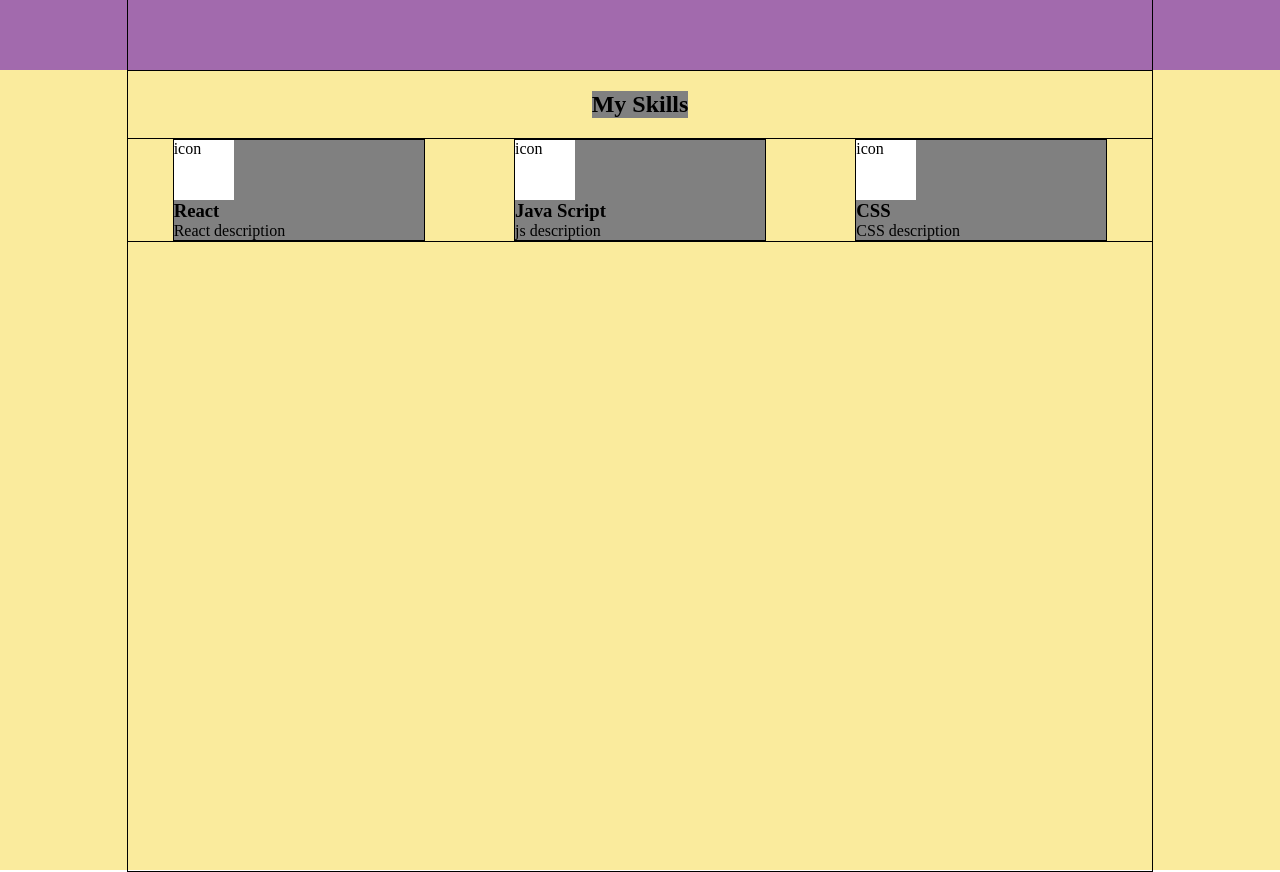
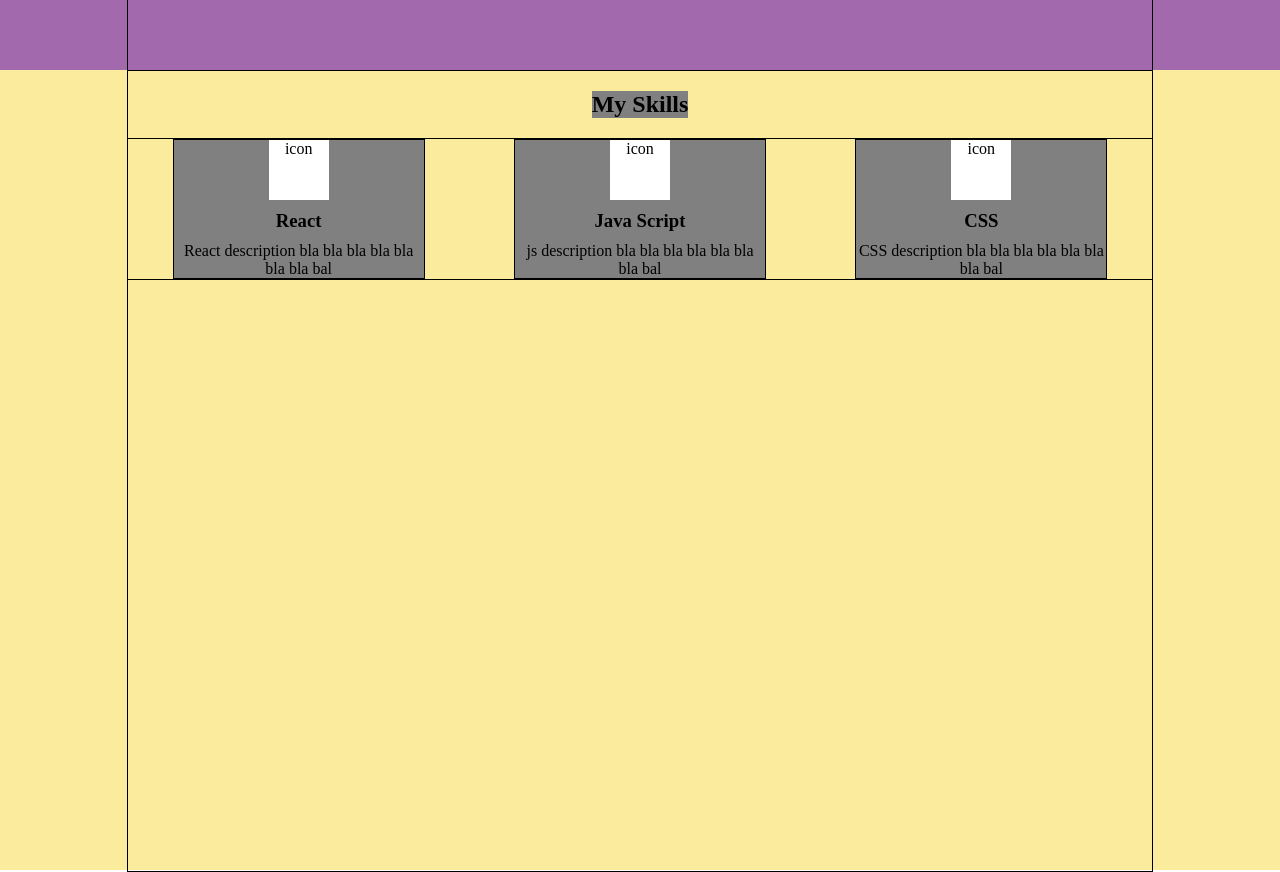
Before and after one commit to Reni101/Portfolio, a React (Create React App) app: page / in a window 1280 px wide. Shown: the part 800-1672 px from the top of the page. Built offline with nearby package versions, Linux system fonts and the light colour scheme.

Commit message:
Portfolio skills

```diff
--- a/src/components/Skills/Skill/Skill.module.css
+++ b/src/components/Skills/Skill/Skill.module.css
@@ -2,6 +2,10 @@
     width: 250px;
     border: 1px solid;
     background-color: gray;
+    display: flex;
+    flex-direction: column;
+    align-items: center;
+    text-align: center;
 
 }
 .icon {
@@ -10,5 +14,5 @@
     background-color: white;
 }
 h3 {
-    margin: 0;
+    margin: 10px;
 }
--- a/src/components/Skills/Skills.tsx
+++ b/src/components/Skills/Skills.tsx
@@ -9,13 +9,13 @@ const Skills = () => {
                 <h2 className={style.title}> My Skills</h2>
                 <div className={style.skills}>
                     <Skill tittle ={"React"}
-                           description={"React description"}
+                           description={"React description bla bla bla bla bla bla bla bal"}
                     />
                     <Skill tittle ={"Java Script"}
-                           description={"js description"}
+                           description={"js description bla bla bla bla bla bla bla bal"}
                     />
                     <Skill tittle ={"CSS"}
-                           description={"CSS description "}
+                           description={"CSS description bla bla bla bla bla bla bla bal "}
                     />
                 </div>
 
```
